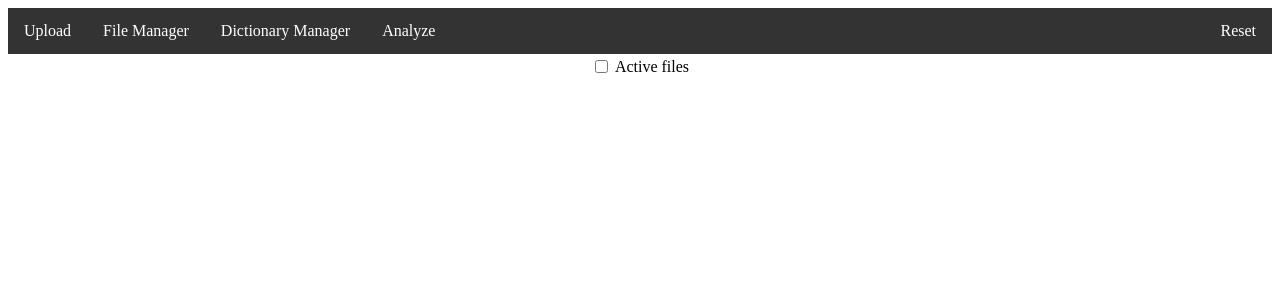
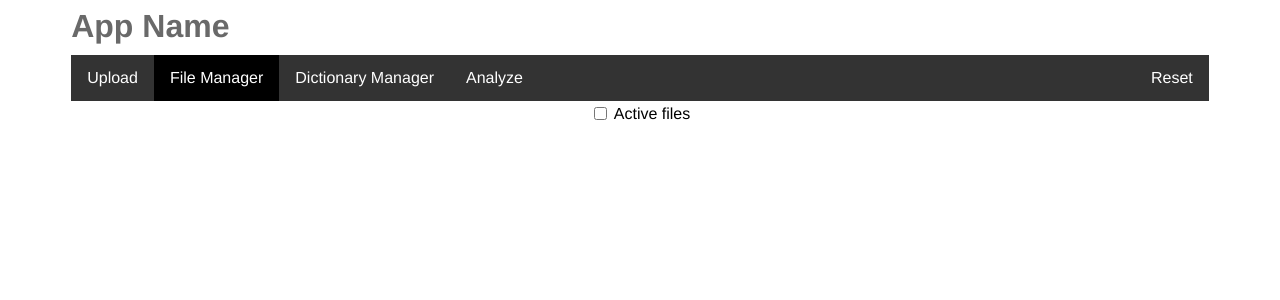
Before and after one commit to Landaluce/MPTA, a Flask app: template app/templates/fileManager.html in a window 1280 px wide. Shown: the top 300 px of the page. Run offline with Flask 2, Linux system fonts and the light colour scheme; the template is opened without the code that fills it, so the values that code supplies are empty; parts of the project's set-up code (start-up, migrations or seed data) failed here and were passed over.

Commit message:
more css

```diff
--- a/app/static/style.css
+++ b/app/static/style.css
@@ -1,10 +1,24 @@
+body {
+    font-family: "Helvetica Neue",Helvetica,Arial,sans-serif;
+}
 
- ul {
+#app_name {
+    margin-left: 5%;
+    font-size: 32px;
+    font-weight: 900;
+    font-family: "Helvetica Neue",Helvetica,Arial,sans-serif;
+    color: dimgray;
+    padding-bottom: 10px;
+}
+
+ul {
     list-style-type: none;
-    margin: 0;
     padding: 0;
     overflow: hidden;
     background-color: #333;
+    width: 90%;
+    margin: 0 auto 0 auto;
+
 }
 
 li {
@@ -25,6 +39,10 @@ li:last-child {
 
 li a:hover {
     background-color: #111;
+}
+
+.active a{
+    background: black;
 }
 
 input[type='file'] {
--- a/app/templates/base.html
+++ b/app/templates/base.html
@@ -15,15 +15,32 @@
                 }
           }
       </script>
+      {% set navigation_bar = [
+        ('/', 'index', 'Upload'),
+        ('/FileManager', 'FileManager', 'File Manager'),
+        ('/DictionaryManager', 'DictionaryManager', 'Dictionary Manager'),
+        ('/Analyze', 'Analyze', 'Analyze'),
+        ('/Reset', 'Reset', 'Reset')
+        ] -%}
+      {% set active_page = active_page|default('index') -%}
   </head>
   <body>
-    <ul>
+    <div id="app_name">App Name</div>
+    <ul id="navigation">
+        {% for href, id, caption in navigation_bar %}
+        <li{% if id == active_page %} class="active"{% endif
+        %}><a href="{{ href|e }}">{{ caption|e }}</a>
+        </li>
+        {% endfor %}
+    </ul>
+
+    <!--<ul>
         <li><a href="/index">Upload</a></li>
         <li><a href="/FileManager">File Manager</a></li>
         <li><a href="/DictionaryManager">Dictionary Manager</a></li>
         <li><a href="/Analyze">Analyze</a></li>
         <li><a href="/Reset">Reset</a></li>
-    </ul>
+    </ul>-->
     <div id="content">
         {% block content %}{% endblock %}
     </div>
--- a/app/templates/dictionaryManager.html
+++ b/app/templates/dictionaryManager.html
@@ -1,5 +1,6 @@
 <!DOCTYPE html>
 {% extends "base.html" %}
+{% set active_page = "DictionaryManager" %}
 {% block content %}
     {% set count = 0 %}
     <table id="manager_table">
--- a/app/templates/fileManager.html
+++ b/app/templates/fileManager.html
@@ -1,5 +1,6 @@
 <!DOCTYPE html>
 {% extends "base.html" %}
+{% set active_page = "FileManager" %}
 {% block content %}
     {% set count = 0 %}
     <table id="manager_table">
--- a/app/templates/index.html
+++ b/app/templates/index.html
@@ -1,4 +1,5 @@
 {% extends "base.html" %}
+{% set active_page = active_page %}
 {% block content %}
     <div><p>{{ content|safe }}</p></div>
 {% endblock %}
--- a/app/views.py
+++ b/app/views.py
@@ -89,7 +89,8 @@ def Upload():
     """
 
     return render_template("index.html",
-                           title='Home',
+                           title='Upload',
+                           #active_page='Upload',
                            content=content)
 
 
@@ -315,6 +316,7 @@ def Analyze():
     obj.save_to_csv()
     return render_template("index.html",
                            title='Analyze',
+                           active_page='Analyze',
                            content=content)
 
 
```
Also changed, not shown: 1 other file.
